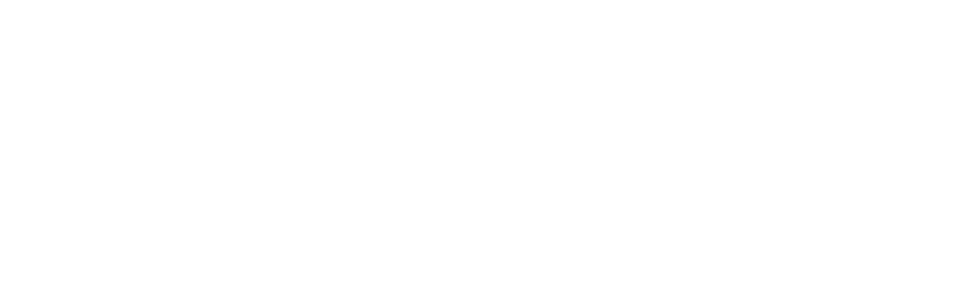
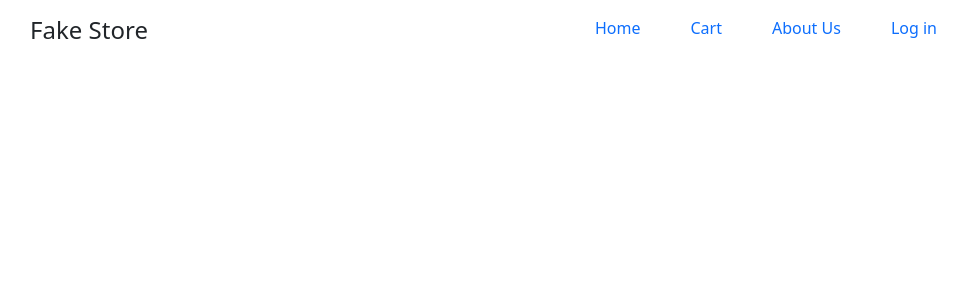
Before and after one commit to arifmia1129/first-react-project, a React (Create React App) app: page / in a window 1280 px wide. Shown: the top 300 px of the page, without its empty margins (105-1072 px from the left). Built offline with nearby package versions, Linux system fonts and the light colour scheme.

Commit message:
menubar part done

```diff
--- a/src/App.js
+++ b/src/App.js
@@ -1,12 +1,12 @@
-import logo from './logo.svg';
 import './App.css';
+import Menubar from './components/Menubar/Menubar';
 // bootstrap css
-<link href="https://cdn.jsdelivr.net/npm/bootstrap@5.1.3/dist/css/bootstrap.min.css" rel="stylesheet" integrity="sha384-1BmE4kWBq78iYhFldvKuhfTAU6auU8tT94WrHftjDbrCEXSU1oBoqyl2QvZ6jIW3" crossorigin="anonymous"></link>
+import 'bootstrap/dist/css/bootstrap.min.css';
 
 function App() {
   return (
     <div className="App">
-
+      <Menubar></Menubar>
     </div>
   );
 }
--- /dev/null
+++ b/src/components/Menubar/Menubar.css
@@ -0,0 +1,4 @@
+.row a{
+    text-decoration: none;
+    margin-right: 50px;
+}
--- /dev/null
+++ b/src/components/Menubar/Menubar.js
@@ -0,0 +1,19 @@
+import React from 'react';
+import "./Menubar.css"
+const Menubar = () => {
+    return (
+        <div className='row my-3 container'>
+            <div className='col-md-4'>
+                <h4>Fake Store</h4>
+            </div>
+            <div className="col-md-8 d-flex justify-content-end align-item-center">
+                <a href="/home">Home</a>
+                <a href="/cart">Cart</a>
+                <a href="/about-us">About Us</a>
+                <a href="/account">Log in</a>
+            </div>
+        </div>
+    );
+};
+
+export default Menubar;
```
